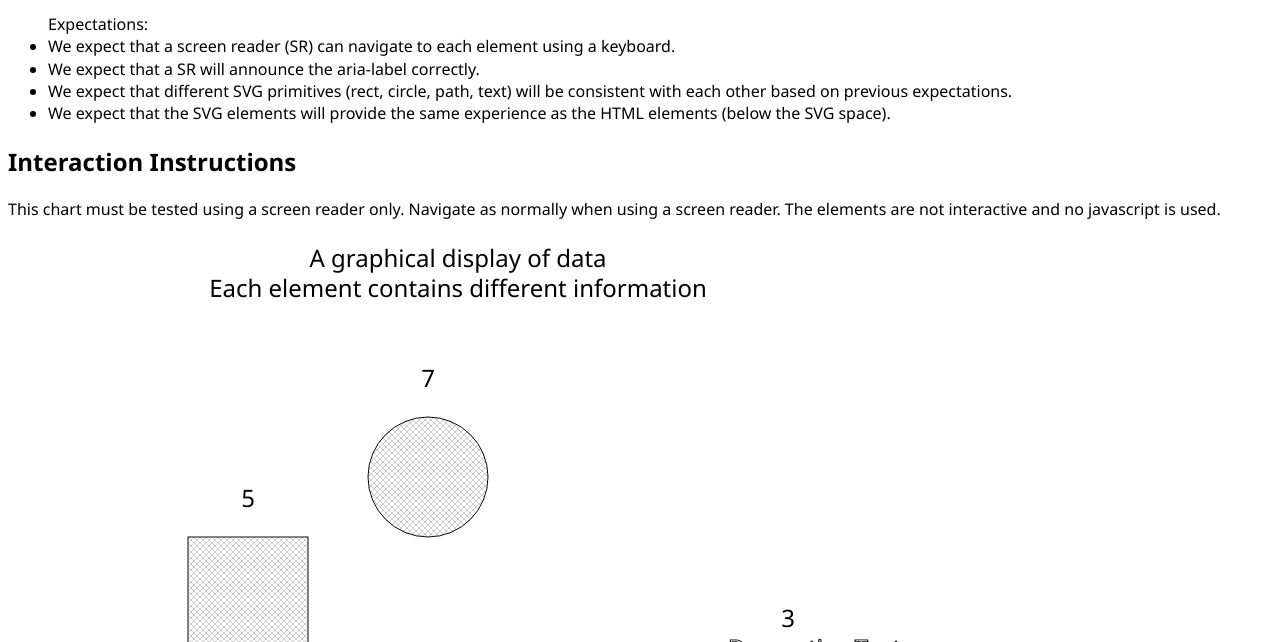
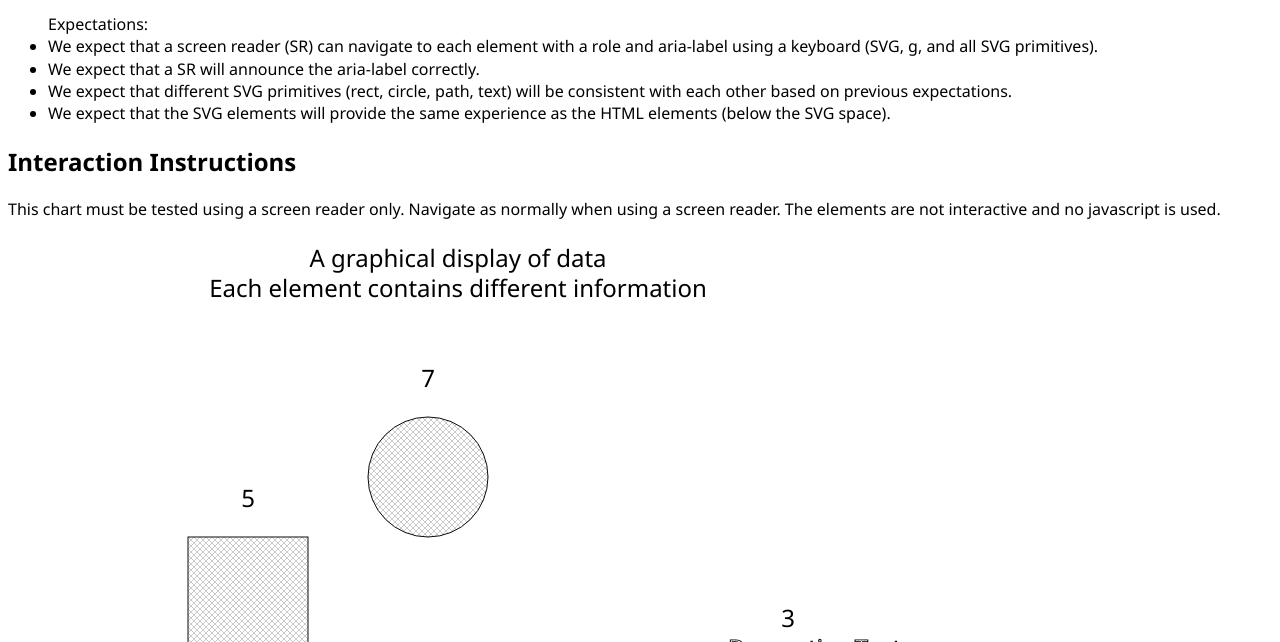
Before and after one commit to fizzstudio/svg-aria-test, a plain HTML site: page examples/svg/svg-graphics-document.html in a window 1280 px wide. Shown: the part 158-800 px from the top of the page. Drawn offline with Linux system fonts and the light colour scheme.

Commit message:
wip: clarify first expectation #24

```diff
--- a/examples/svg/svg-graphics-document.html
+++ b/examples/svg/svg-graphics-document.html
@@ -73,7 +73,7 @@
       This is a test using the graphics module specification, with role fallbacks, for an SVG structure. The root SVG uses role="graphics-document region", g elements use role="graphics-object group", and child elements use role="graphics-symbol img". No assistance has been given to a screen reader for navigation (such as via tabindex or JavaScript). We expect that the roles + aria should be sufficient.
     </p>
     <ul>Expectations:
-      <li>We expect that a screen reader (SR) can navigate to each element using a keyboard.</li>
+      <li>We expect that a screen reader (SR) can navigate to each element with a role and aria-label using a keyboard (SVG, g, and all SVG primitives).</li>
       <li>We expect that a SR will announce the aria-label correctly.</li>
       <li>We expect that different SVG primitives (rect, circle, path, text) will be consistent with each other based on
         previous expectations.</li>
```
